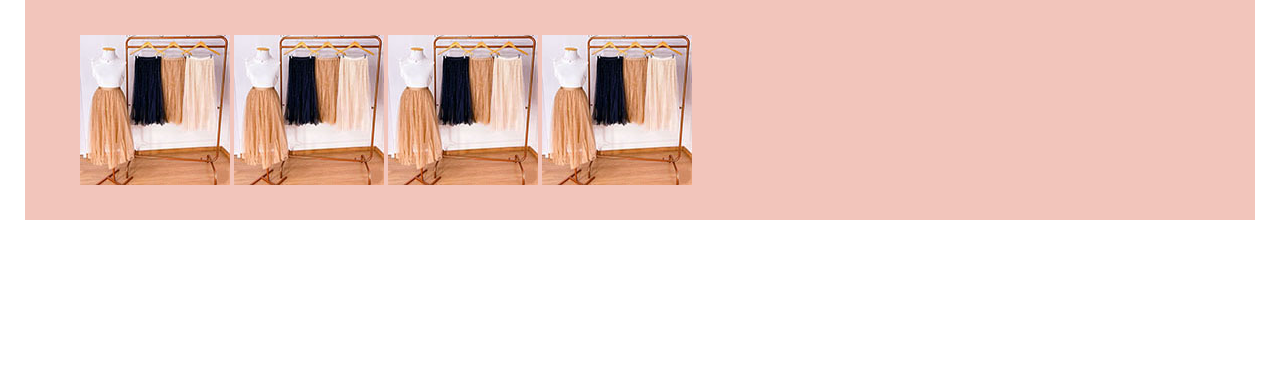
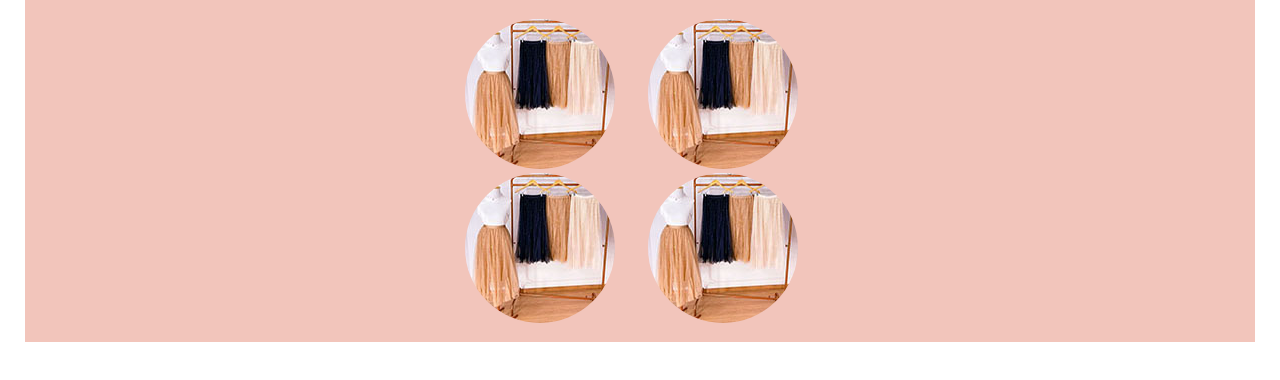
Before and after one commit to mayronrodrigues5530/tsmoda, a plain HTML site: page pagina-principal.html in a window 1280 px wide. Shown: the part 290-670 px from the top of the page. Drawn offline with Linux system fonts and the light colour scheme; a web font is replaced by a local one.

Commit message:
atualização site tsmoda

```diff
--- a/style.css
+++ b/style.css
@@ -96,3 +96,15 @@ main {
     color: var(--cor0);
     padding: 20px;
 }
+
+ul#menu-fotos {
+    max-width: 350px;
+    display: block;
+    margin: auto;
+    columns: 2;
+    padding-left: 0px;
+}
+
+#menu-fotos img {
+    border-radius: 50%;
+}
```
